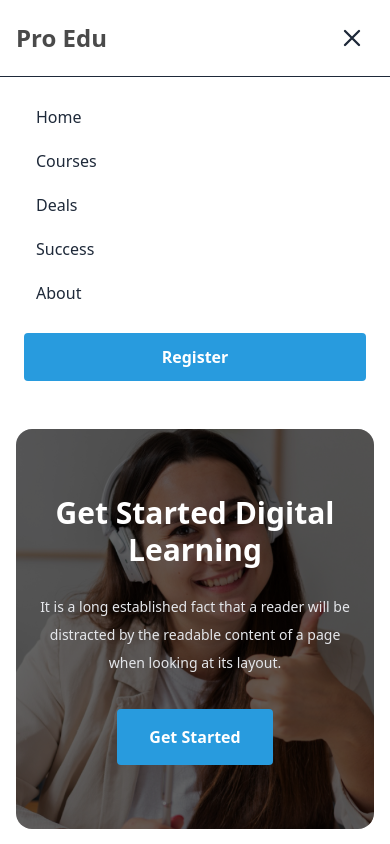
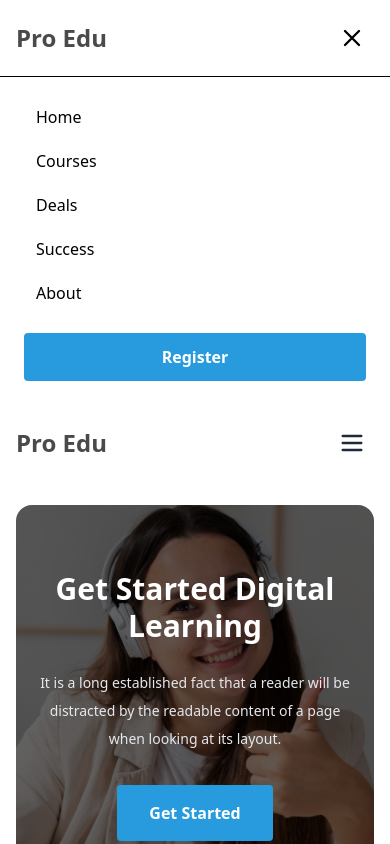
Before and after one commit to habibullahsirat/proedu-frontend, a Next.js app: page / in a window 390 px wide. Both pictures are taken after a click on the button 352 px from the left and 38 px from the top of the page. Shown: the top 844 px of the page. Built offline with nearby package versions, Linux system fonts and the light colour scheme.

Commit message:
NavBar updated.

```diff
--- a/app/layout.tsx
+++ b/app/layout.tsx
@@ -1,4 +1,5 @@
 import type { Metadata } from "next";
+import NavBar from "@/components/shared/NavBar";
 import { Geist, Geist_Mono } from "next/font/google";
 import "./globals.css";
 
@@ -27,7 +28,10 @@ export default function RootLayout({
       lang="en"
       className={`${geistSans.variable} ${geistMono.variable} h-full antialiased`}
     >
-      <body className="min-h-full flex flex-col">{children}</body>
+      <body className="min-h-full flex flex-col">
+        <NavBar />
+        {children}
+      </body>
     </html>
   );
 }
--- a/app/page.tsx
+++ b/app/page.tsx
@@ -575,6 +575,7 @@
 "use client";
 import Image from "next/image";
 import { useState } from "react";
+
 const courses = [
   {
     title: "Fundamental Of UI/UX Design",
@@ -652,15 +653,6 @@ const faqs = [
   { q: "What other services are you compatible with?", a: "", open: false },
   { q: "What other services are you compatible with?", a: "", open: false },
 ];
-
-// const partners = [
-//   "/logo1.png",
-//   "/logo2.png",
-//   "/logo3.png",
-//   "/logo4.png",
-//   "/logo5.png",
-//   "/logo6.png",
-// ];
 
 const companies = [
   {
@@ -1026,12 +1018,27 @@ export default function LandingPage() {
                 key={student.name}
                 className="overflow-hidden rounded-xl border bg-white shadow-sm transition duration-300 hover:-translate-y-1 hover:shadow-xl"
               >
-                <div
+                {/* <div
                   className="aspect-[4/5] bg-cover bg-center"
                   style={{
-                    backgroundImage: "url(img.png)",
+                    backgroundImage: `url(${student.img})`,
                   }}
-                />
+                /> */}
+                <div className="overflow-hidden">
+                  <img
+                    src={student.img}
+                    alt={student.name}
+                    className="h-full w-full object-center"
+                  />
+                </div>
+                {/* <div className="relative aspect-[4/5] overflow-hidden">
+                  <Image
+                    src={student.img}
+                    alt={student.name}
+                    fill
+                    className="object-cover"
+                  />
+                </div> */}
 
                 <div className="p-6">
                   <h3 className="text-xl font-semibold text-[#4A4A4A]">
--- /dev/null
+++ b/components/shared/NavBar.tsx
@@ -0,0 +1,85 @@
+import { useState } from "react";
+
+export default function NavBar() {
+  const [mobileMenuOpen, setMobileMenuOpen] = useState(false);
+  return (
+    <nav className="sticky top-0 z-50 bg-white/95 backdrop-blur">
+      <div className="mx-auto flex max-w-[1720px] items-center justify-between px-4 py-4 sm:px-6 lg:px-8">
+        <h1 className="text-2xl font-bold text-[#4A4A4A] lg:text-4xl">
+          Pro Edu
+        </h1>
+
+        {/* Desktop Menu */}
+
+        <ul className="hidden items-center gap-8 text-[#777777] lg:flex">
+          {["Home", "Courses", "Deals", "Success", "About"].map((item) => (
+            <li
+              key={item}
+              className="cursor-pointer transition hover:text-[#289BDE]"
+            >
+              {item}
+            </li>
+          ))}
+        </ul>
+
+        {/* Desktop Button */}
+
+        <button className="hidden rounded border border-[#289BDE] px-6 py-2 font-semibold text-[#289BDE] transition hover:bg-[#289BDE] hover:text-white lg:block">
+          Register
+        </button>
+
+        {/* Mobile Button */}
+
+        <button
+          onClick={() => setMobileMenuOpen(!mobileMenuOpen)}
+          className="rounded p-2 lg:hidden"
+        >
+          <svg
+            className="h-7 w-7"
+            fill="none"
+            stroke="currentColor"
+            strokeWidth={2}
+            viewBox="0 0 24 24"
+          >
+            {mobileMenuOpen ? (
+              <path
+                strokeLinecap="round"
+                strokeLinejoin="round"
+                d="M6 18L18 6M6 6l12 12"
+              />
+            ) : (
+              <path
+                strokeLinecap="round"
+                strokeLinejoin="round"
+                d="M4 6h16M4 12h16M4 18h16"
+              />
+            )}
+          </svg>
+        </button>
+      </div>
+
+      {/* Mobile Menu */}
+
+      {mobileMenuOpen && (
+        <div className="border-t bg-white lg:hidden">
+          <ul className="space-y-1 px-6 py-5">
+            {["Home", "Courses", "Deals", "Success", "About"].map((item) => (
+              <li
+                key={item}
+                className="cursor-pointer rounded px-3 py-2 transition hover:bg-gray-100 hover:text-[#289BDE]"
+              >
+                {item}
+              </li>
+            ))}
+          </ul>
+
+          <div className="px-6 pb-6">
+            <button className="w-full rounded bg-[#289BDE] py-3 font-semibold text-white">
+              Register
+            </button>
+          </div>
+        </div>
+      )}
+    </nav>
+  );
+}
```
